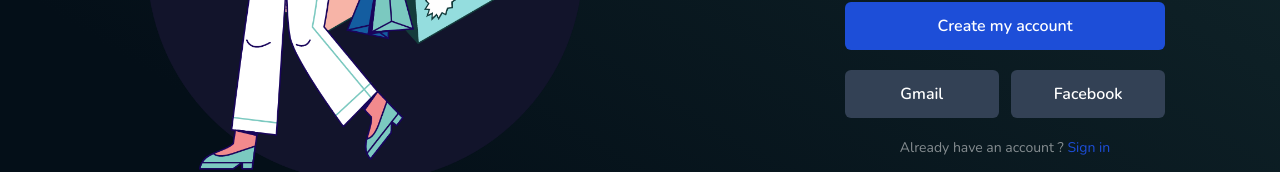
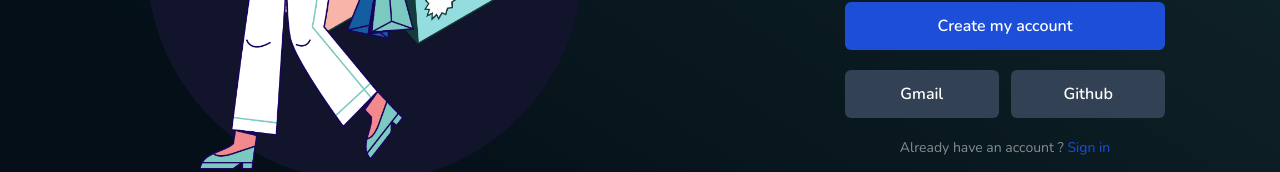
Before and after one commit to Reza-tm/ReShop, a React (Create React App) app: page / in a window 1280 px wide. Shown: the part 436-608 px from the top of the page. Built offline with nearby package versions, Linux system fonts and the light colour scheme; no server answers.

Commit message:
make github login for project

```diff
--- a/src/App.js
+++ b/src/App.js
@@ -2,13 +2,16 @@ import { useEffect, useState } from "react";
 import Signin from "./pages/signin/Signin";
 import "./App.css";
 import { getAuth, onAuthStateChanged } from "firebase/auth";
+import { auth } from "./components/Firebase/Firebase";
 
 function App() {
   const [user, setUser] = useState(null);
 
   useEffect(() => {
-    const auth = getAuth();
-    onAuthStateChanged(auth, (user) => setUser(user));
+    onAuthStateChanged(auth, (user) => {
+      setUser(user);
+      console.log(user);
+    });
   }, []);
 
   return (
--- a/src/components/Firebase/Firebase.js
+++ b/src/components/Firebase/Firebase.js
@@ -1,5 +1,5 @@
 import { initializeApp } from "firebase/app";
-import { getAuth, GoogleAuthProvider, signInWithPopup } from "firebase/auth";
+import { getAuth } from "firebase/auth";
 
 const firebaseConfig = {
   apiKey: "AIzaSyAoJkKpyoGisGFLovz6nDPcYjb9bKQC56w",
@@ -10,11 +10,5 @@ const firebaseConfig = {
   appId: "1:957667179352:web:b672311fa21caaced9c32d",
   measurementId: "G-9B3NHHCS4G",
 };
-
 const app = initializeApp(firebaseConfig);
-const auth = getAuth(app);
-
-export const signInWithGoogle = () => {
-  const provider = new GoogleAuthProvider();
-  signInWithPopup(auth, provider);
-};
+export const auth = getAuth(app);
--- /dev/null
+++ b/src/components/Firebase/GithubSignin.js
@@ -0,0 +1,7 @@
+import { GithubAuthProvider, signInWithPopup } from "firebase/auth";
+import { auth } from "./Firebase";
+
+export const signinWithGithub = () => {
+  const provider = new GithubAuthProvider();
+  signInWithPopup(auth, provider);
+};
--- /dev/null
+++ b/src/components/Firebase/GoogleSignin.js
@@ -0,0 +1,7 @@
+import { GoogleAuthProvider, signInWithPopup } from "firebase/auth";
+import { auth } from "./Firebase";
+
+export const signInWithGoogle = () => {
+  const provider = new GoogleAuthProvider();
+  signInWithPopup(auth, provider);
+};
--- a/src/components/SignInPage/SigninForm/SigninForm.js
+++ b/src/components/SignInPage/SigninForm/SigninForm.js
@@ -2,7 +2,8 @@ import React from "react";
 import SinginInput from "./SinginInput";
 import { IoPersonCircleSharp } from "react-icons/io5";
 import { IoMdKey } from "react-icons/io";
-import { signInWithGoogle } from "../../Firebase/Firebase";
+import { signInWithGoogle } from "../../Firebase/GoogleSignin";
+import { signinWithGithub } from "../../Firebase/GithubSignin";
 const SigninForm = () => {
   return (
     <div className="rounded-2xl z-10 relative text-center md:text-left space-y-5 overflow-hidden flex flex-col justify-center">
@@ -20,8 +21,11 @@ const SigninForm = () => {
         >
           Gmail
         </button>
-        <button className="w-[48%] h-12 mx-auto md:mx-0 rounded-md text-white font-semibold bg-slate-700 active:bg-sky-900 hover:bg-sky-800 transition-colors duration-300">
-          Facebook
+        <button
+          onClick={() => signinWithGithub()}
+          className="w-[48%] h-12 mx-auto md:mx-0 rounded-md text-white font-semibold bg-slate-700 active:bg-gray-900 hover:bg-gray-800 transition-colors duration-300"
+        >
+          Github
         </button>
       </div>
       <p className="text-center mx-auto md:mx-0 text-white/50 w-80 text-sm">
```
